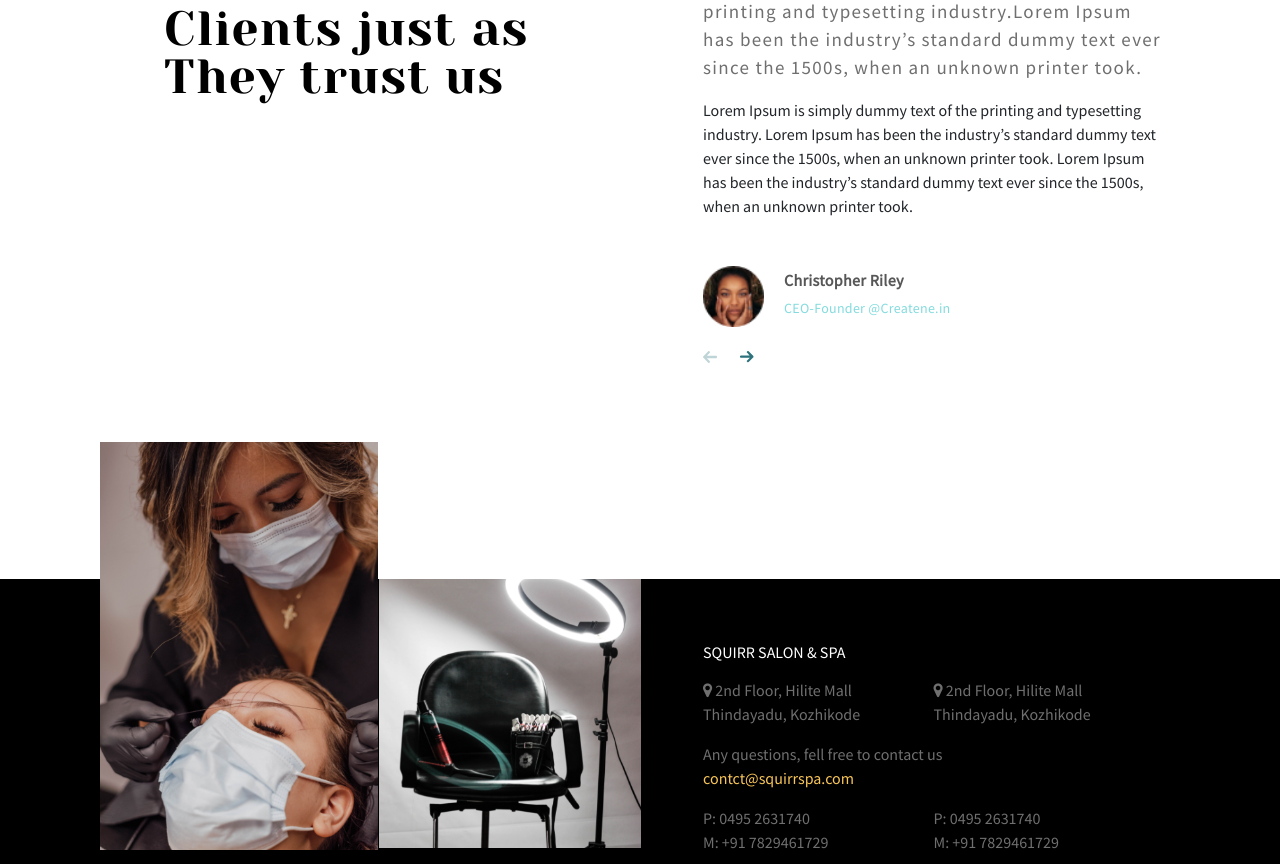
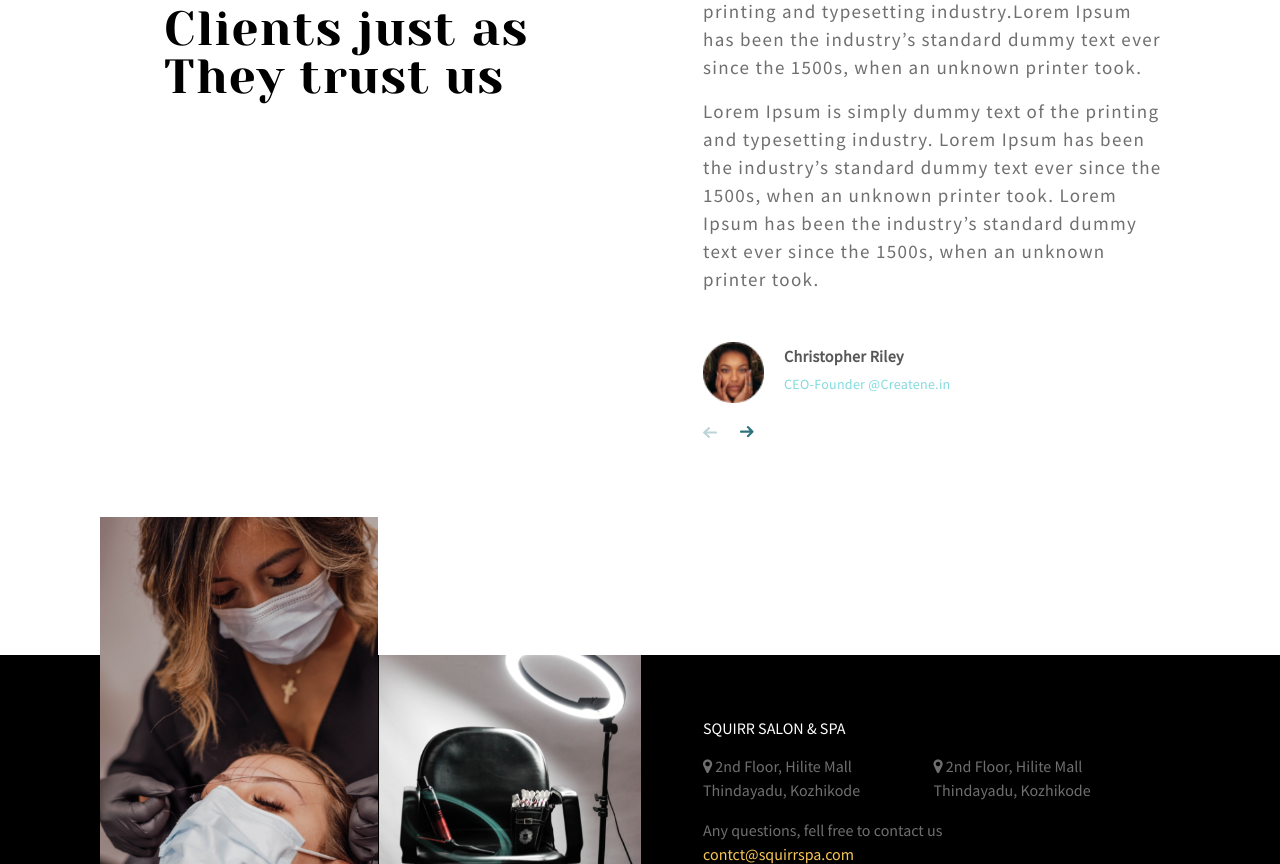
Before and after one commit to Nithyaparambhath/Squirr-Spa, a plain HTML site: page about.html in a window 1280 px wide. Shown: the part 3225-4089 px from the top of the page. Drawn offline with nearby package versions, Linux system fonts and the light colour scheme.

Commit message:
Update about.html

```diff
--- a/about.html
+++ b/about.html
@@ -269,7 +269,7 @@
                 typesetting industry. Lorem Ipsum has been the industry’s standard dummy text ever since the 1500s, when
                 an unknown printer took.
               </p>
-              <p class="mt-3">Lorem Ipsum is simply dummy text of the printing and
+              <p class="info mt-3">Lorem Ipsum is simply dummy text of the printing and
                 typesetting industry. Lorem Ipsum has been the industry’s standard dummy text ever since the 1500s, when
                 an unknown printer took. Lorem Ipsum has been the industry’s standard dummy text ever since the 1500s,
                 when an unknown printer took.
```
